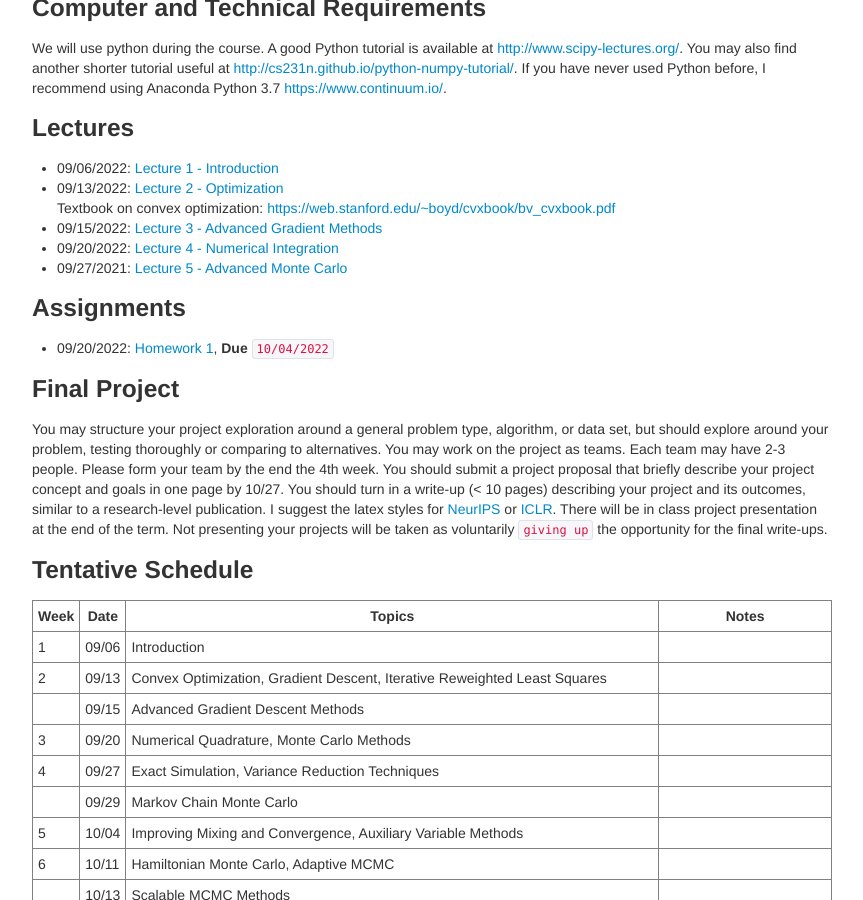
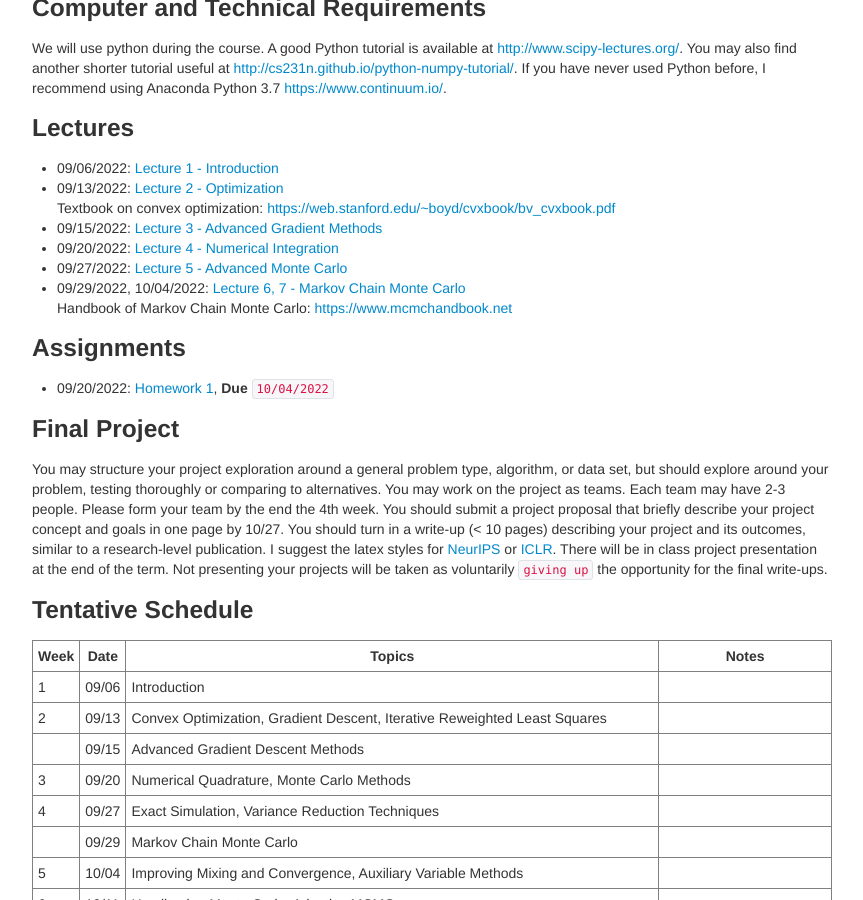
Before and after one commit to zcrabbit/zcrabbit.github.io, a Jekyll site: the page built from courses/smcm-f22.md, in a window 1280 px wide and 900 px high, scrolled down 985 px. Shown: the whole window, without its empty margins (208-1071 px from the left). Built offline with Jekyll 4.4.1, drawn with Linux system fonts in a browser that asks for light colours.

Commit message:
lecture 6 and 7 out

```diff
--- a/courses/smcm-f22.md
+++ b/courses/smcm-f22.md
@@ -42,7 +42,9 @@ We will use python during the course. A good Python tutorial is available at <ht
   Textbook on convex optimization: <https://web.stanford.edu/~boyd/cvxbook/bv_cvxbook.pdf>
 - 09/15/2022: [Lecture 3 - Advanced Gradient Methods]({{sites.baseurl}}/static/slides/smcm_fall22/lec03.pdf)
 - 09/20/2022: [Lecture 4 - Numerical Integration]({{sites.baseurl}}/static/slides/smcm_fall22/lec04.pdf)
-- 09/27/2021: [Lecture 5 - Advanced Monte Carlo]({{sites.baseurl}}/static/slides/smcm_fall22/lec05.pdf)
+- 09/27/2022: [Lecture 5 - Advanced Monte Carlo]({{sites.baseurl}}/static/slides/smcm_fall22/lec05.pdf)
+- 09/29/2022, 10/04/2022: [Lecture 6, 7 - Markov Chain Monte Carlo]({{sites.baseurl}}/static/slides/smcm_fall22/lec0607.pdf)
+  Handbook of Markov Chain Monte Carlo: <https://www.mcmchandbook.net>
 
 ### Assignments
 - 09/20/2022: [Homework 1]({{sites.baseurl}}/static/slides/smcm_fall22/hw01.pdf), **Due** `10/04/2022`
```
Also changed, not shown: 1 other file.
